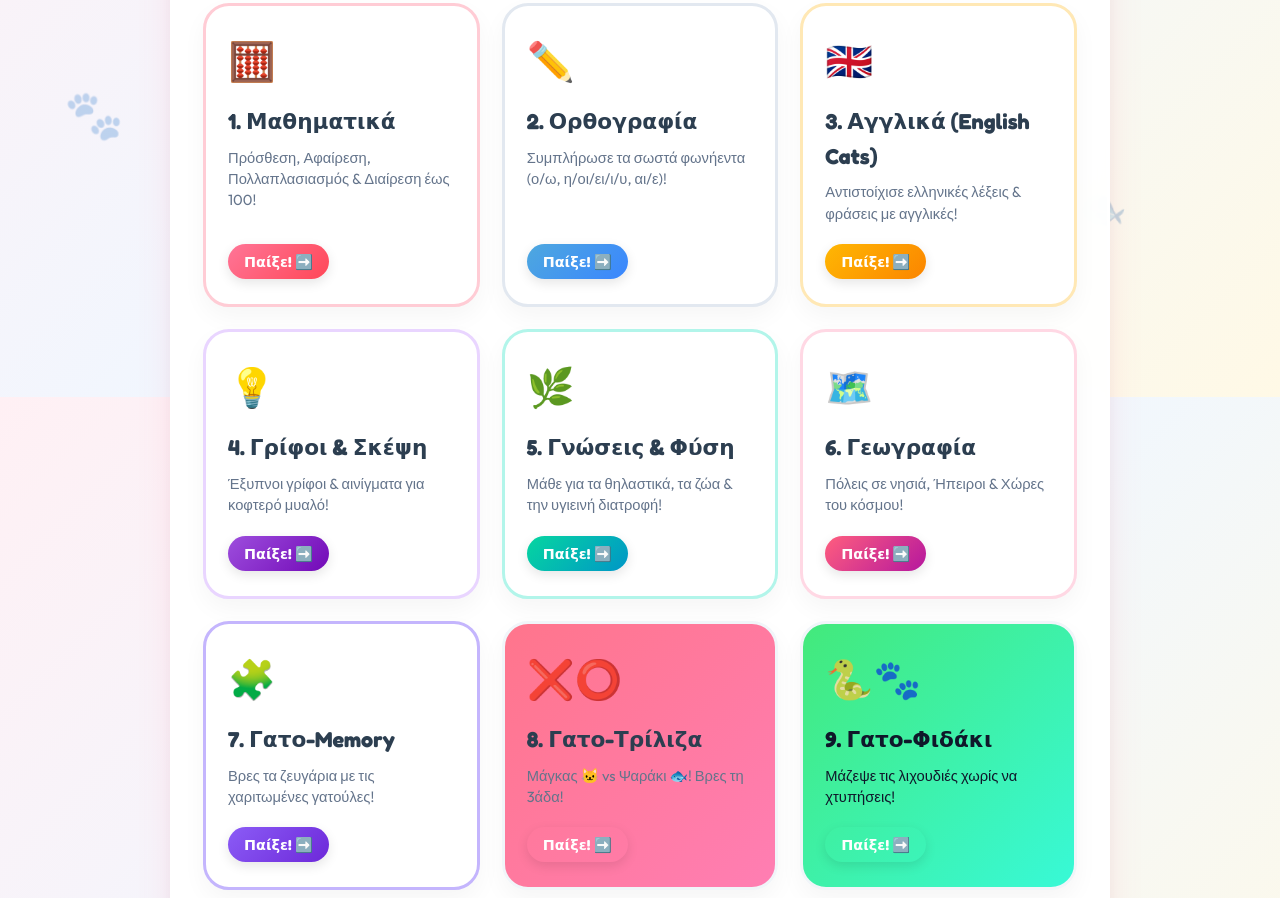
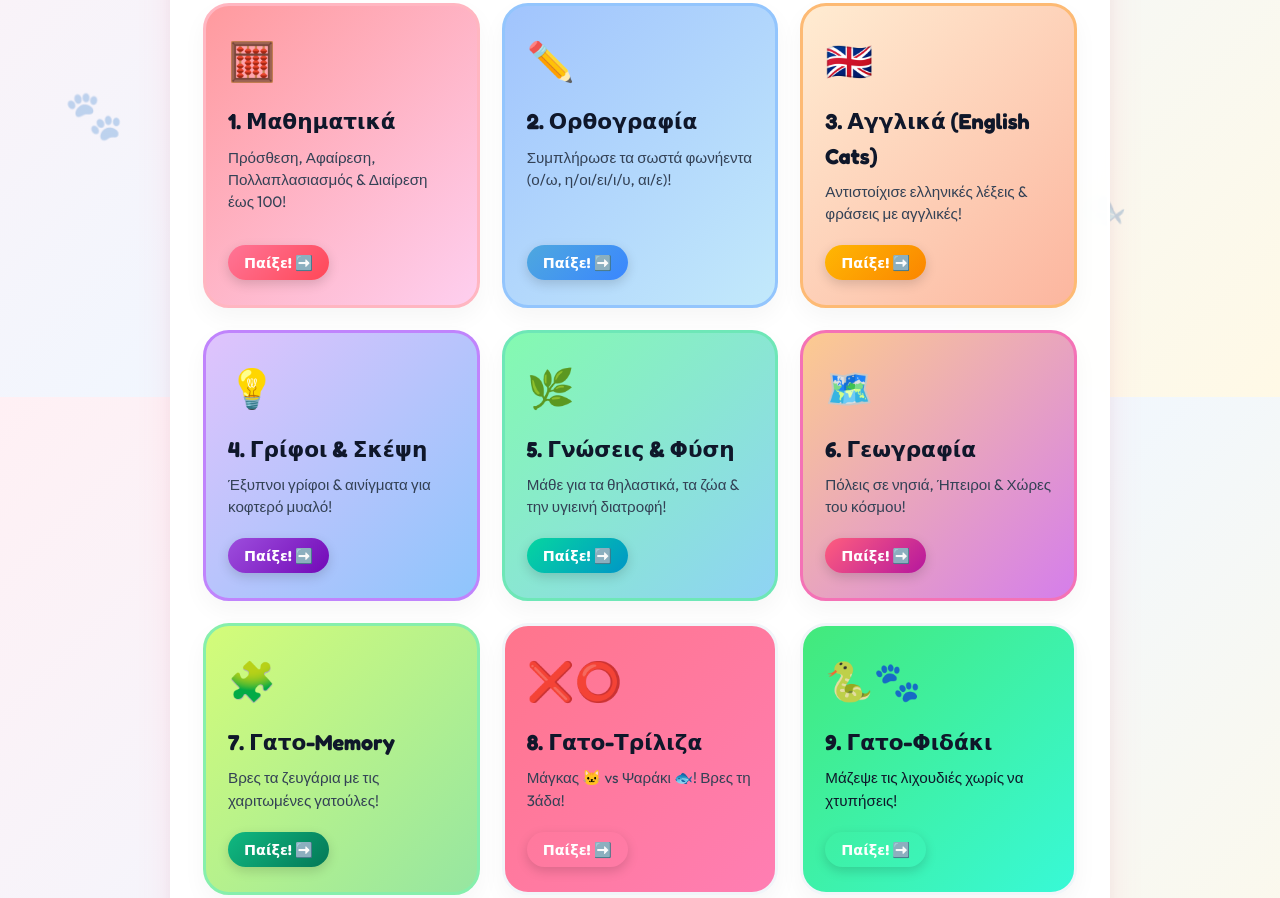
Before and after one commit to ppetrospapadakis/igatamou-gr, a website: page games.html in a window 1280 px wide. Shown: the part 403-1301 px from the top of the page. Drawn offline with Linux system fonts and the light colour scheme.

Commit message:
Apply vibrant gradient backgrounds to all 14 category cards in Games menu

```diff
--- a/style.css
+++ b/style.css
@@ -819,16 +819,17 @@ h1, h2, h3, h4, .logo-text, .gender-ribbon, .cat-name, .screen-pop-banner, .aren
 
 .category-card h3 {
     font-size: 1.35rem;
-    color: var(--text-dark);
+    color: #0f172a;
     margin-bottom: 8px;
 }
 
 .category-card p {
-    font-size: 0.92rem;
-    color: var(--text-muted);
+    font-size: 0.95rem;
+    color: #334155;
     margin-bottom: 20px;
     line-height: 1.45;
     flex-grow: 1;
+    font-weight: 500;
 }
 
 .play-pill {
@@ -838,30 +839,30 @@ h1, h2, h3, h4, .logo-text, .gender-ribbon, .cat-name, .screen-pop-banner, .aren
     font-size: 0.9rem;
     font-weight: 700;
     color: white;
-    box-shadow: 0 4px 12px rgba(0,0,0,0.1);
-}
-
-/* Individual Category Theme Colors */
-.math-card { border-color: #ffccd5; }
+    box-shadow: 0 4px 12px rgba(0,0,0,0.15);
+}
+
+/* Individual Category Theme Colors & Rich Gradients for ALL Cards */
+.math-card { background: linear-gradient(135deg, #ff9a9e 0%, #fecfef 100%) !important; border-color: #ffb6c1; }
 .math-card .play-pill { background: linear-gradient(135deg, #ff7597, #ff4757); }
 
-.spelling-card { border-color: #e2e8f0; }
+.spelling-card { background: linear-gradient(135deg, #a1c4fd 0%, #c2e9fb 100%) !important; border-color: #93c5fd; }
 .spelling-card .play-pill { background: linear-gradient(135deg, #4ea8de, #3a86ff); }
 
-.english-card { border-color: #ffe8b5; }
+.english-card { background: linear-gradient(135deg, #ffecd2 0%, #fcb69f 100%) !important; border-color: #fdba74; }
 .english-card .play-pill { background: linear-gradient(135deg, #ffb703, #fb8500); }
 
-.riddles-card { border-color: #e9d5ff; }
+.riddles-card { background: linear-gradient(135deg, #e0c3fc 0%, #8ec5fc 100%) !important; border-color: #c084fc; }
 .riddles-card .play-pill { background: linear-gradient(135deg, #9d4edd, #7209b7); }
 
-.nature-card { border-color: #b2f5ea; }
+.nature-card { background: linear-gradient(135deg, #84fab0 0%, #8fd3f4 100%) !important; border-color: #6ee7b7; }
 .nature-card .play-pill { background: linear-gradient(135deg, #06d6a0, #0096c7); }
 
-.geo-card { border-color: #ffd8e4; }
+.geo-card { background: linear-gradient(135deg, #fccb90 0%, #d57eeb 100%) !important; border-color: #f472b6; }
 .geo-card .play-pill { background: linear-gradient(135deg, #ff5e7e, #b5179e); }
 
-.memory-card { border-color: #c4b5fd; }
-.memory-card .play-pill { background: linear-gradient(135deg, #8b5cf6, #6d28d9); }
+.memory-card { background: linear-gradient(135deg, #d4fc79 0%, #96e6a1 100%) !important; border-color: #86efac; }
+.memory-card .play-pill { background: linear-gradient(135deg, #10b981, #047857); }
 
 /* Game Arena Card */
 .game-arena-card {
```
